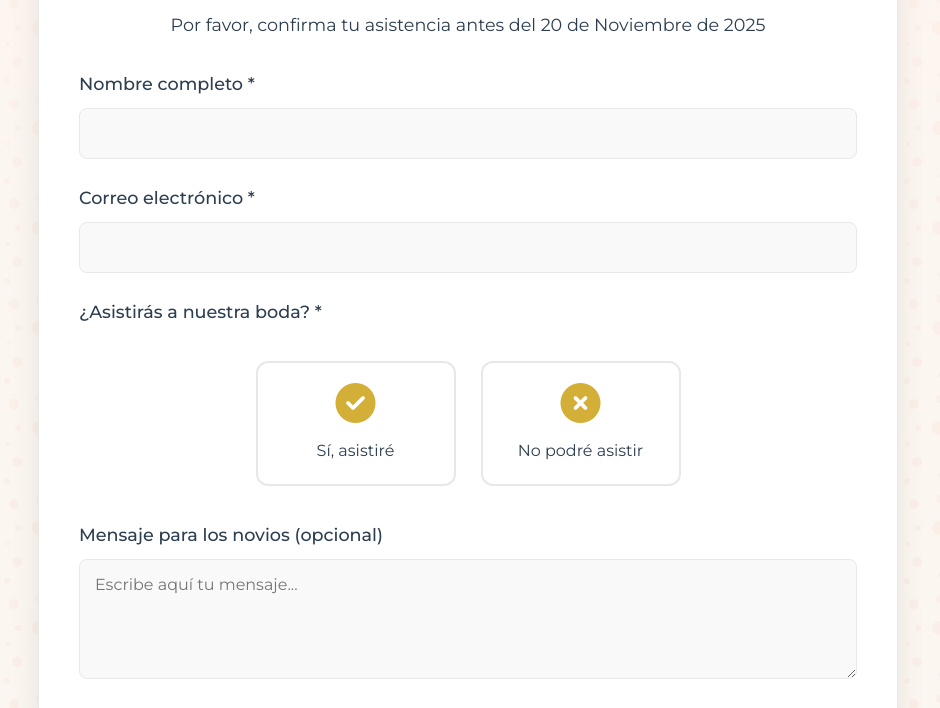
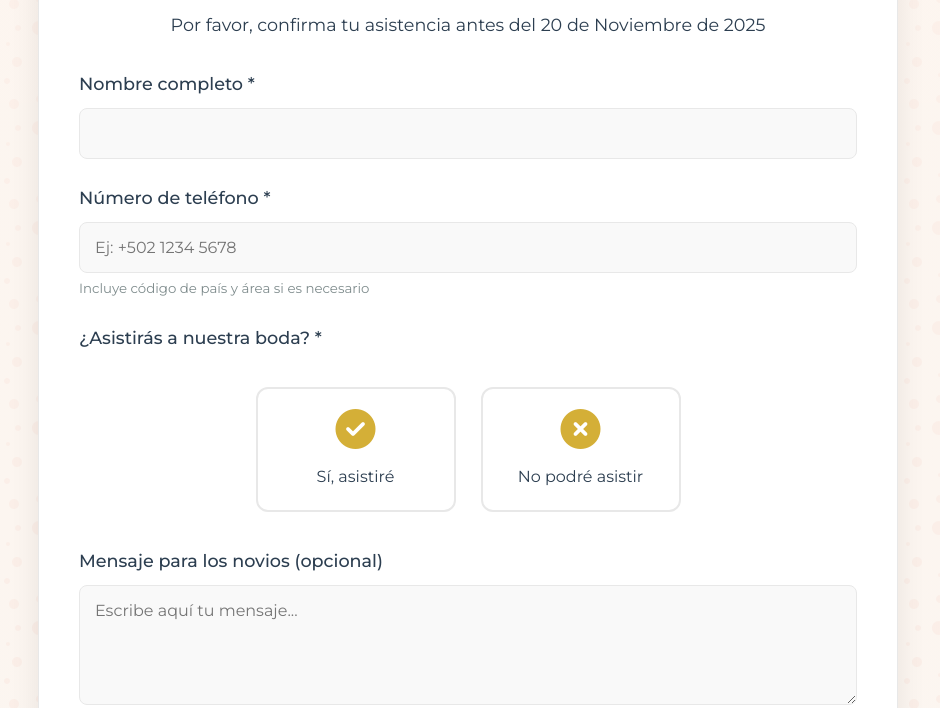
Before and after one commit to Shordy11/boda-jordy-madelynn, a plain HTML site: page index.html in a window 1280 px wide. Shown: the part 983-1691 px from the top of the page, without its empty margins (172-1112 px from the left). Drawn offline with nearby package versions, Linux system fonts and the light colour scheme.

Commit message:
index.html

```diff
--- a/index.html
+++ b/index.html
@@ -422,11 +422,11 @@
             <h2>CONFIRMACIÓN DE ASISTENCIA</h2>
             <p style="text-align: center; margin-bottom: 30px; font-size: 1.1rem;">Por favor, confirma tu asistencia antes del 20 de Noviembre de 2025</p>
 
-            <!-- FORMULARIO MODIFICADO - REEMPLAZA TU-EMAIL@GMAIL.COM CON TU EMAIL REAL -->
-            <form id="attendance-form" action="https://formsubmit.co/tu-email@gmail.com" method="POST">
+            <!-- FORMULARIO MODIFICADO - CAMBIO DE CORREO A TELÉFONO -->
+            <form id="attendance-form" action="https://formsubmit.co/estrada.interc@gmail.com" method="POST">
                 <input type="hidden" name="_subject" value="Nueva confirmación de boda - Jordy & Madelyn">
                 <input type="hidden" name="_template" value="table">
-                <input type="hidden" name="_next" value="https://tusuario.github.io/nombre-repositorio/confirmacion.html">
+                <input type="hidden" name="_next" value="https://Shordy11.github.io/boda-jordy-madelynn/confirmacion.html">
                 <input type="hidden" name="_captcha" value="false">
 
                 <div class="form-group">
@@ -435,8 +435,9 @@
                 </div>
 
                 <div class="form-group">
-                    <label for="email">Correo electrónico *</label>
-                    <input type="email" id="email" name="email" required>
+                    <label for="phone">Número de teléfono *</label>
+                    <input type="tel" id="phone" name="phone" placeholder="Ej: +502 1234 5678" required pattern="[0-9+][0-9\s]{8,}">
+                    <small style="display: block; margin-top: 5px; color: #7f8c8d;">Incluye código de país y área si es necesario</small>
                 </div>
 
                 <div class="form-group">
@@ -487,6 +488,12 @@
             event.currentTarget.classList.add('selected');
         }
 
+        // Validación personalizada para el teléfono
+        document.getElementById('phone').addEventListener('input', function(e) {
+            // Permite solo números, espacios y el signo +
+            this.value = this.value.replace(/[^0-9+\s]/g, '');
+        });
+
         // Countdown timer
         function updateCountdown() {
             const weddingDate = new Date('December 6, 2025 16:00:00').getTime();
```
